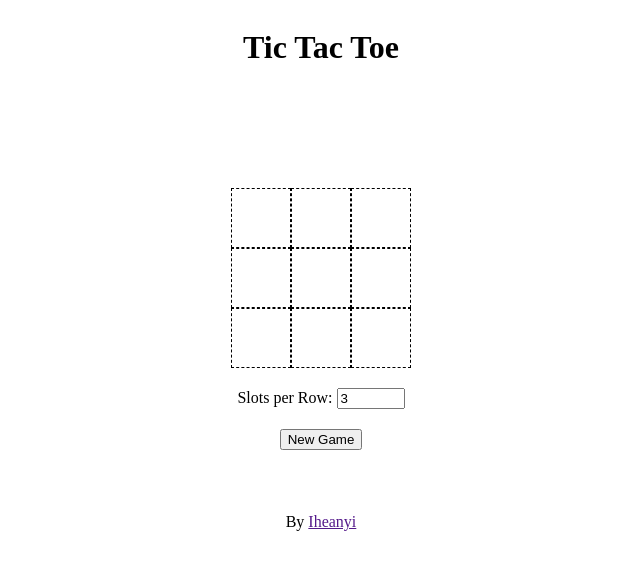
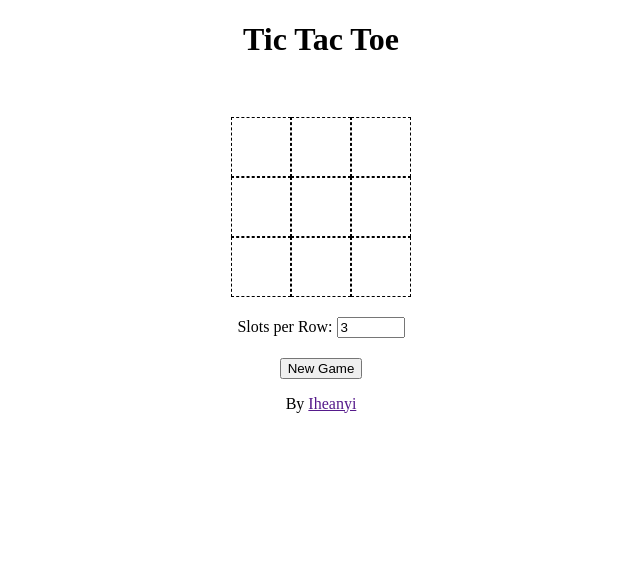
Before and after one commit to neoconstel/Tic-Tac-Toe, a plain HTML site: page index.html in a window 1280 px wide. Shown: the whole page, without its empty margins (319-959 px from the left). Drawn offline with Linux system fonts and the light colour scheme.

Commit message:
adjusted layout

```diff
--- a/index.html
+++ b/index.html
@@ -22,8 +22,8 @@
         <label for="">Slots per Row: </label>
         <input type="number" class="grid-size" name="" id="" value="3"><br>
         <button class="new-game">New Game</button>
-        <p class="copyright">By <a href="">Iheanyi</a></p>
     </div>
+    <p class="copyright">By <a href="">Iheanyi</a></p>
 </body>
 
 </html>
--- a/style.css
+++ b/style.css
@@ -1,6 +1,5 @@
 body {
-    display: grid;
-    grid-template: repeat(3, 1fr)/repeat(3, 1fr);
+    text-align: center;
 }
 
 div.board {
@@ -23,11 +22,8 @@ div.board {
 }
 
 .bottom-section {
-    grid-row: 3/3;
-    grid-column: 2/3;
     text-align: center;
     margin-top: 20px;
-    position: relative;
 }
 
 .slot {
@@ -51,6 +47,4 @@ div.board {
 
 .copyright {
     width: 100%;
-    position: absolute;
-    bottom: 1px;
 }
```
